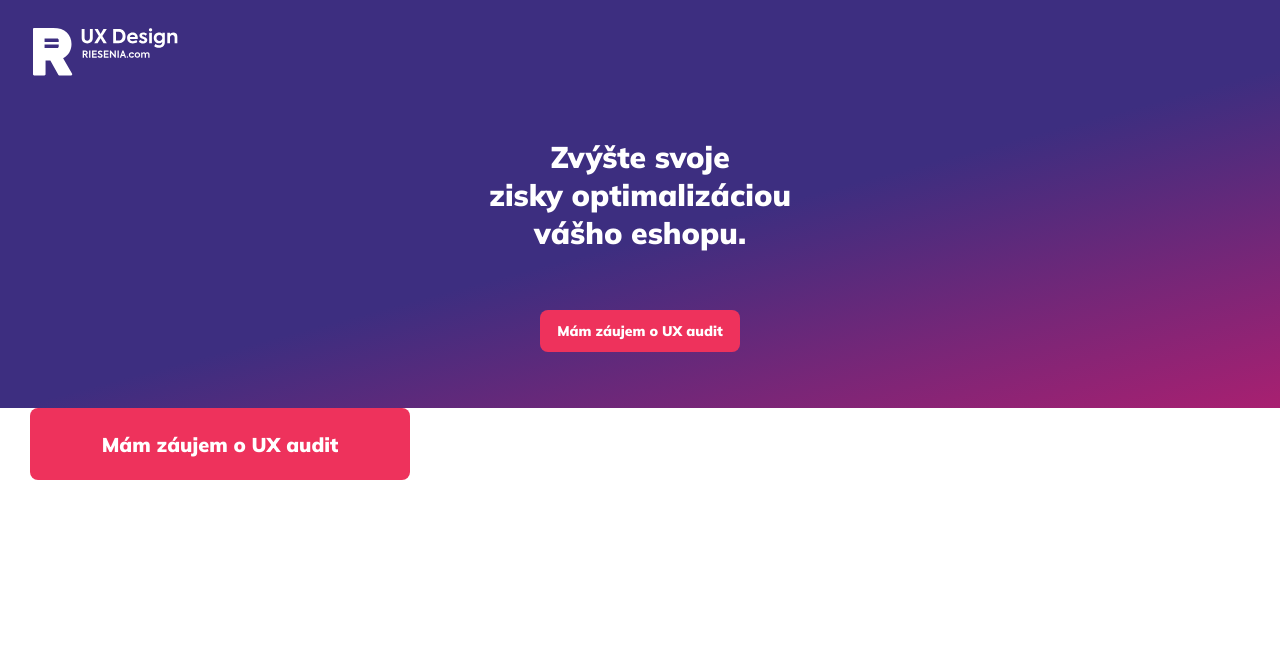
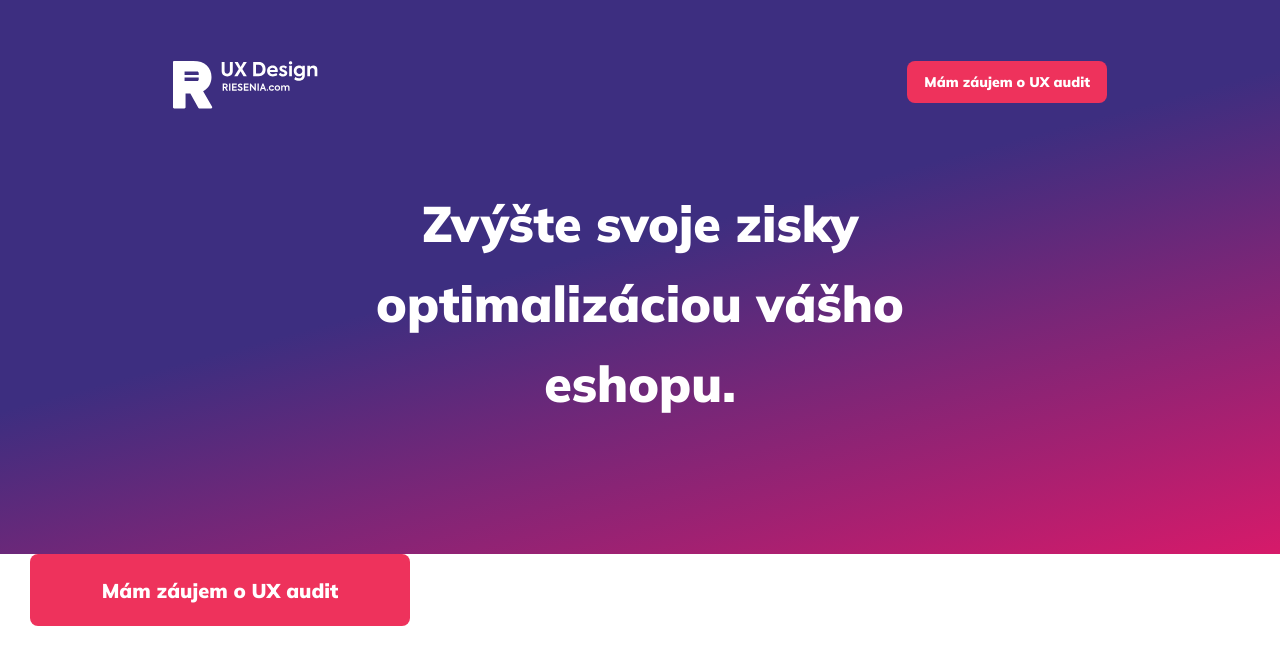
Before and after one commit to Melrok1/riesenia_zadanie, a plain HTML site: page index.html in a window 1280 px wide. Drawn offline with Linux system fonts and the light colour scheme.

Commit message:
responsive header

```diff
--- a/index.html
+++ b/index.html
@@ -9,6 +9,7 @@
 </head>
 <body>
     <header>
+        <div class="headerContent">
             <div class="logoWrapper">
                 <img src="./assets/svg/logo.svg" alt="logo">
             </div>
@@ -21,6 +22,7 @@
             </div>
             <div class="buttonWrapper">
                 <button class="auditBtn smAuditBtn">Mám záujem o UX audit</button>
+            </div>
         </div>
         <div class="backgroundGradient"></div>
     </header>
--- a/scss/globals/_index.scss
+++ b/scss/globals/_index.scss
@@ -13,6 +13,9 @@ body {
 
 header {
     position: relative;
+    overflow: hidden;
+
+    .headerContent {
         display: flex;
         flex-direction: column;
         justify-content: space-between;
@@ -20,15 +23,17 @@ header {
         width: 100%;
         height: var(--header-height-mobile);
         color: var(--header-text-color);
-    overflow: hidden;
         padding: 28px 33px 56px 33px;
         .headingWrapper {
+            width: 100%;
             h1 {
                 font-family: Mulish;
                 font-weight: 900;
                 font-style: normal;
                 font-size: 30px;
                 text-align: center;
+                line-height: 45px;
+            }
         }
     }
     .backgroundGradient {
@@ -48,10 +53,16 @@ main {
     height: 100%;
 }
 
-.buttonWrapper {
+.buttonWrapper,
+.logoWrapper {
     display: flex;
     justify-content: center;
     align-items: center;
+}
+
+.logoWrapper {
+    justify-content: flex-start;
+    align-items: flex-start;
 }
 
 .auditBtn {
@@ -78,3 +89,50 @@ main {
         font-size: 20px;
     }
 }
+
+
+
+//-------------------------------------//
+//----------- @ MEDIA -----------------//
+//-------------------------------------//
+
+
+@media screen and  (min-width: 1000px) {
+    header {
+        .headerContent {
+            flex-wrap: wrap;
+            flex-direction: row;
+            height: var(--header-height-desktop);
+            max-width: 1000px;
+            margin: 0 auto;
+            padding: 61px 33px 56px 33px;
+            .logoWrapper {
+                order: 1;
+                width: calc(100% / 2);
+            }
+            .buttonWrapper {
+                order: 2;
+                width: calc(100% / 2 );
+                justify-content: flex-end;
+                align-items: flex-start;
+            }
+            .headingWrapper {
+                order: 3;
+                width: 100%;
+                h1 {
+                    display: block;
+                    max-width: 720px;
+                    margin: 0 auto;
+                    font-size: 50px;
+                    line-height: 80px;
+                    br {
+                        display: none;
+                    }
+                }
+            }
+
+        }
+
+
+    }
+}
```
Also changed, not shown: css/style.css, 1 other file. Lines whose indentation alone changed are shown as unchanged.
